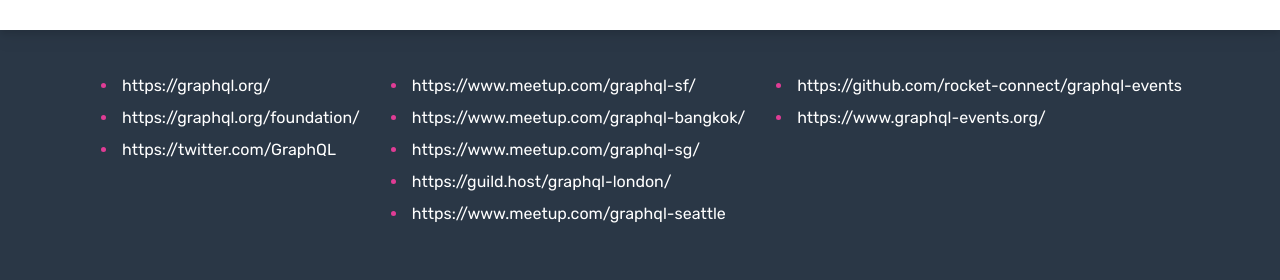
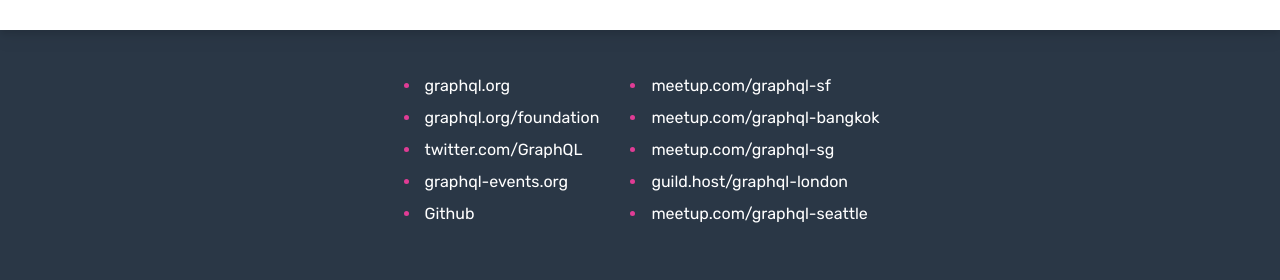
Before and after one commit to rocket-connect/graphql-events, a React app in the folder client/: page / in a window 1280 px wide. Shown: the part 937-1217 px from the top of the page. Built offline with nearby package versions, Linux system fonts and the light colour scheme; no server answers.

Commit message:
footer: update links

```diff
--- a/client/src/components/footer.tsx
+++ b/client/src/components/footer.tsx
@@ -1,36 +1,52 @@
+const urlGroups = [
+  [
+    { href: "https://graphql.org/", text: "graphql.org" },
+    { href: "https://graphql.org/foundation/", text: "graphql.org/foundation" },
+    { href: "https://twitter.com/GraphQL", text: "twitter.com/GraphQL" },
+    { href: "https://www.graphql-events.org/", text: "graphql-events.org" },
+    {
+      href: "https://github.com/rocket-connect/graphql-events",
+      text: "Github",
+    },
+  ],
+  [
+    {
+      href: "https://www.meetup.com/graphql-sf/",
+      text: "meetup.com/graphql-sf",
+    },
+    {
+      href: "https://www.meetup.com/graphql-bangkok/",
+      text: "meetup.com/graphql-bangkok",
+    },
+    {
+      href: "https://www.meetup.com/graphql-sg/",
+      text: "meetup.com/graphql-sg",
+    },
+    {
+      href: "https://guild.host/graphql-london/",
+      text: "guild.host/graphql-london",
+    },
+    {
+      href: "https://www.meetup.com/graphql-seattle",
+      text: "meetup.com/graphql-seattle",
+    },
+  ],
+];
+
 const UrlList = ({ urls }) => (
   <ul className="marker:text-graphql-pink list-disc ml-6">
-    {urls.map((url) => (
-      <li key={url}>
+    {urls.map((link) => (
+      <li key={link.href}>
         <a
-          href={url}
+          href={link.href}
           className="block p-1 hover:text-graphql-pink transition-colors duration-300"
         >
-          {url}
+          {link.text}
         </a>
       </li>
     ))}
   </ul>
 );
-
-const urlGroups = [
-  [
-    "https://graphql.org/",
-    "https://graphql.org/foundation/",
-    "https://twitter.com/GraphQL",
-  ],
-  [
-    "https://www.meetup.com/graphql-sf/",
-    "https://www.meetup.com/graphql-bangkok/",
-    "https://www.meetup.com/graphql-sg/",
-    "https://guild.host/graphql-london/",
-    "https://www.meetup.com/graphql-seattle",
-  ],
-  [
-    "https://github.com/rocket-connect/graphql-events",
-    "https://www.graphql-events.org/",
-  ],
-];
 
 export function Footer() {
   return (
```
